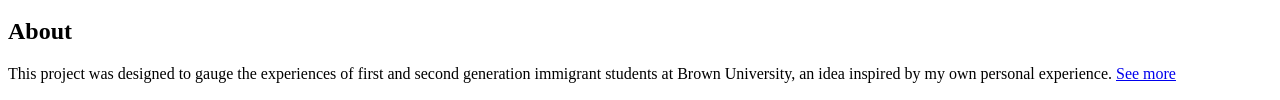
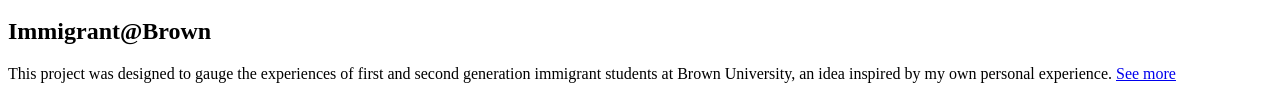
Before and after one commit to immigrantatbrown/immigrantatbrown.github.io, a plain HTML site: page index.html in a window 1280 px wide. Shown: the part 172-272 px from the top of the page. Drawn offline with nearby package versions, Linux system fonts and the light colour scheme; a script that the page names is missing.

```diff
--- a/index.html
+++ b/index.html
@@ -62,7 +62,7 @@
 			<section id="intro" class="main style1 dark fullscreen">
 				<div class="content container 75%">
 					<header>
-						<h2>About</h2>
+						<h2>Immigrant@Brown</h2>
 					</header>
 					<p>This project was designed to gauge the experiences of first and second generation immigrant students at Brown University, an idea inspired by my own personal experience. <a href="about.html">See more</a></p>
 					<footer>
```
